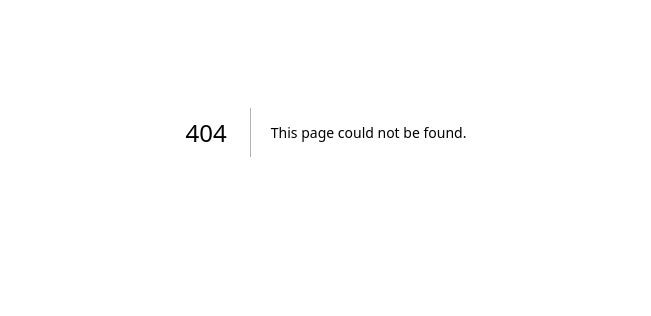
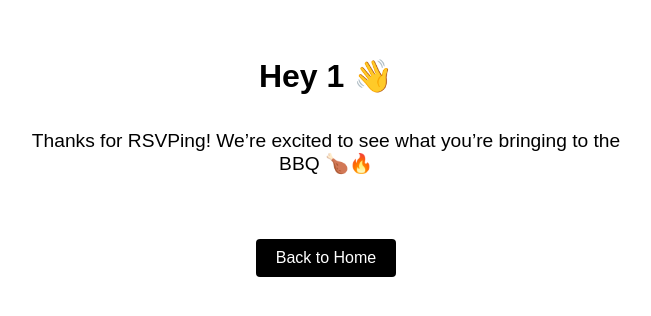
Before and after one commit to NJOYMENT/BBQ, a Next.js app: page /1 in a window 1280 px wide. Before the commit this address had no page. Shown: the part 268-584 px from the top of the page, without its empty margins (314-965 px from the left). Built offline with nearby package versions, Linux system fonts and the light colour scheme.

Commit message:
Create [slug].js

```diff
--- /dev/null
+++ b/pages/[slug].js
@@ -0,0 +1,61 @@
+// pages/guest/[slug].js
+import { useRouter } from 'next/router';
+
+export default function GuestPage() {
+  const router = useRouter();
+  const { slug } = router.query;
+
+  // Convert slug to name for display
+  const displayName = slug?.replace(/-/g, ' ').replace(/\b\w/g, c => c.toUpperCase());
+
+  return (
+    <div style={styles.container}>
+      <h1 style={styles.title}>Hey {displayName} 👋</h1>
+      <p style={styles.message}>
+        Thanks for RSVPing! We’re excited to see what you’re bringing to the BBQ 🍗🔥
+      </p>
+
+      {/* ✅ Back to Home button */}
+      <button
+        onClick={() => router.push('/')}
+        style={styles.button}
+      >
+        Back to Home
+      </button>
+    </div>
+  );
+}
+
+const styles = {
+  container: {
+    backgroundColor: 'white',
+    color: 'black',
+    fontFamily: 'Arial, sans-serif',
+    display: 'flex',
+    flexDirection: 'column',
+    alignItems: 'center',
+    justifyContent: 'center',
+    height: '100vh',
+    padding: '1rem',
+    textAlign: 'center',
+  },
+  title: {
+    fontSize: '2rem',
+    marginBottom: '1rem',
+  },
+  message: {
+    fontSize: '1.2rem',
+    marginBottom: '2rem',
+    maxWidth: '600px',
+  },
+  button: {
+    marginTop: '2rem',
+    padding: '10px 20px',
+    fontSize: '1rem',
+    backgroundColor: 'black',
+    color: 'white',
+    border: 'none',
+    borderRadius: '4px',
+    cursor: 'pointer',
+  },
+};
```
